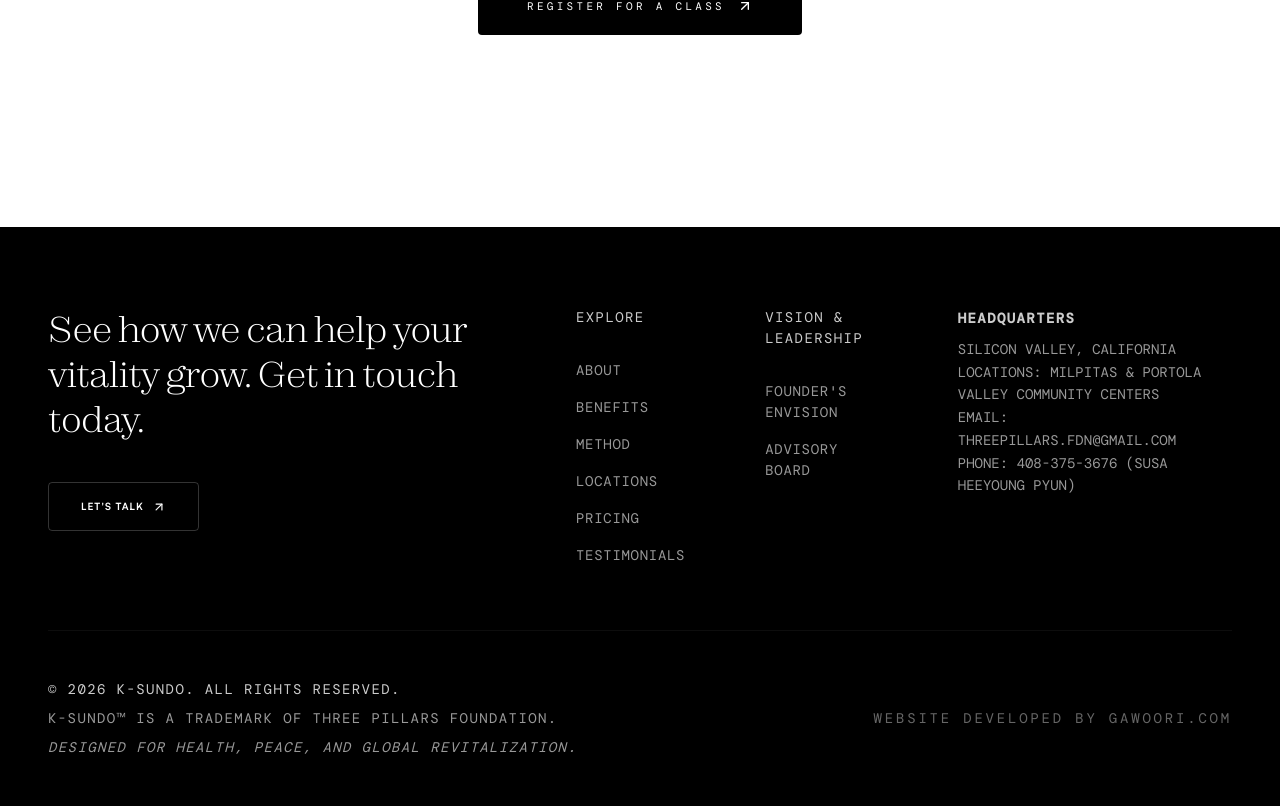
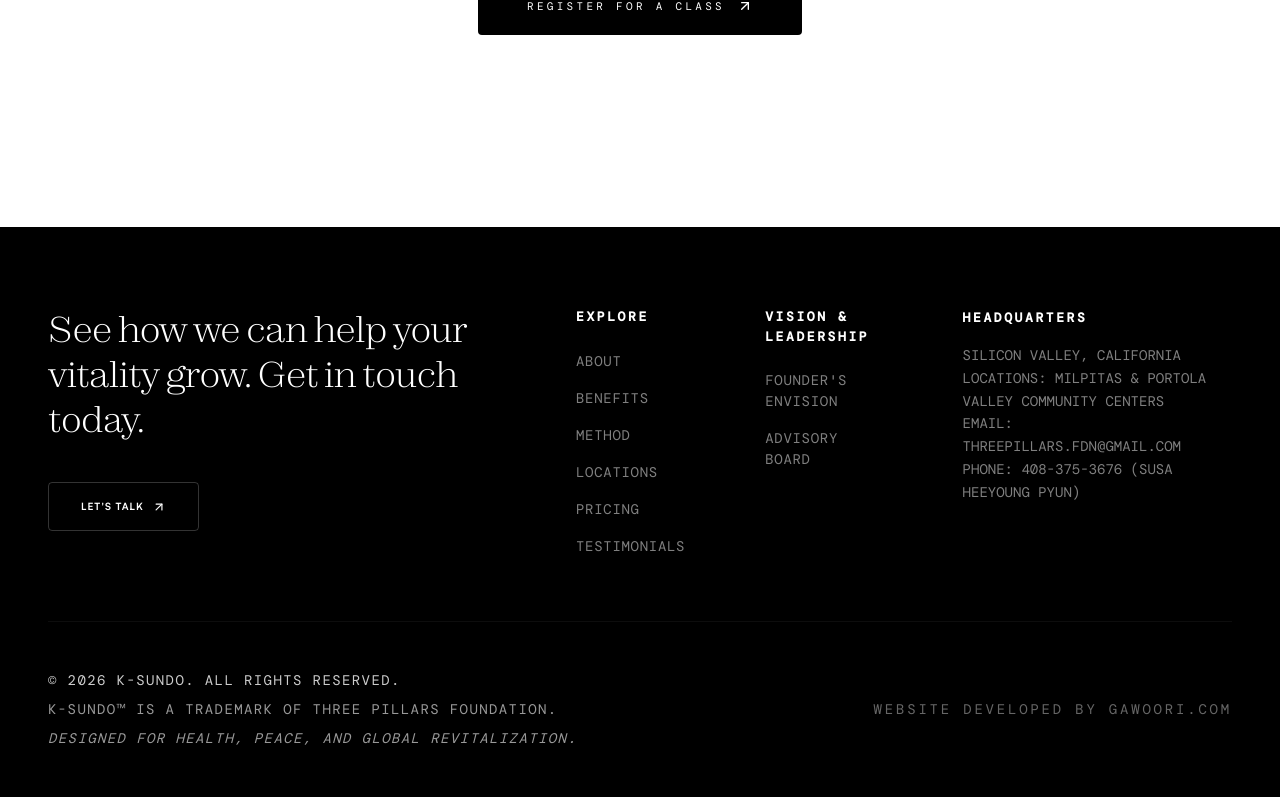
Before and after one commit to hanbrandon/k-sundo.org, a Next.js app: page / in a window 1280 px wide. Shown: the part 7882-8688 px from the top of the page. Built offline with nearby package versions, Linux system fonts and the light colour scheme; a web font is replaced by a local one.

Commit message:
favicon and footer

```diff
--- a/src/components/layout/Footer/Footer.tsx
+++ b/src/components/layout/Footer/Footer.tsx
@@ -85,8 +85,8 @@ export default function Footer() {
                         </Link>
                     </div>
 
-                    <div className="flex flex-col gap-8">
-                        <span className="text-[14px] uppercase tracking-widest text-white/80 block font-mono">Explore</span>
+                    <div className="flex flex-col gap-6">
+                        <span className="text-[13px] uppercase tracking-[0.2em] text-white font-bold block font-mono">Explore</span>
                         <div className="flex flex-col gap-4">
                             {[
                                 { name: 'About', path: '/#about' },
@@ -99,7 +99,7 @@ export default function Footer() {
                                 <Link
                                     key={link.name}
                                     href={link.path}
-                                    className="text-[14px] text-white/60 hover:text-white transition-colors font-mono uppercase tracking-wider"
+                                    className="text-[14px] text-white/50 hover:text-white transition-colors font-mono uppercase tracking-wider"
                                 >
                                     {link.name}
                                 </Link>
@@ -107,27 +107,27 @@ export default function Footer() {
                         </div>
                     </div>
 
-                    <div className="flex flex-col gap-8">
-                        <span className="text-[14px] uppercase tracking-widest text-white/80 block font-mono">Vision & Leadership</span>
+                    <div className="flex flex-col gap-6">
+                        <span className="text-[13px] uppercase tracking-[0.2em] text-white font-bold block font-mono">Vision & Leadership</span>
                         <div className="flex flex-col gap-4">
                             <Link
                                 href="/founders-envision"
-                                className="text-[14px] text-white/60 hover:text-white transition-colors font-mono uppercase tracking-wider"
+                                className="text-[14px] text-white/50 hover:text-white transition-colors font-mono uppercase tracking-wider"
                             >
                                 Founder&apos;s Envision
                             </Link>
                             <Link
                                 href="/advisory-board"
-                                className="text-[14px] text-white/60 hover:text-white transition-colors font-mono uppercase tracking-wider"
+                                className="text-[14px] text-white/50 hover:text-white transition-colors font-mono uppercase tracking-wider"
                             >
                                 Advisory Board
                             </Link>
                         </div>
                     </div>
 
-                    <div className="flex flex-col gap-8">
-                        <div className="text-[14px] text-white/60 font-mono leading-relaxed uppercase">
-                            <span className="text-[14px] uppercase tracking-widest text-white/80 block font-bold mb-2">
+                    <div className="flex flex-col gap-6">
+                        <div className="text-[14px] text-white/50 font-mono leading-relaxed uppercase">
+                            <span className="text-[13px] uppercase tracking-[0.2em] text-white font-bold block mb-4">
                                 Headquarters
                             </span>
                             Silicon Valley, California
```
Also changed, not shown: 1 other file (tests, documents, lock files or other folders).
